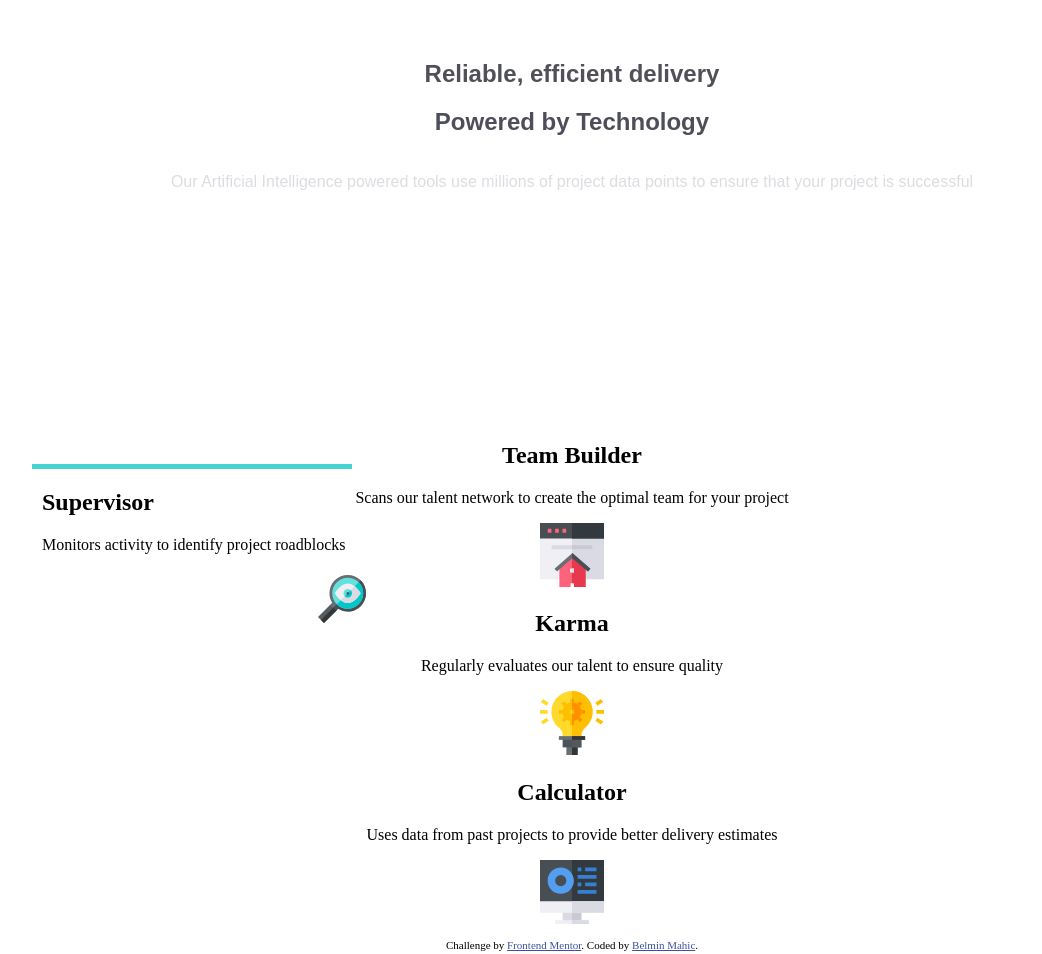
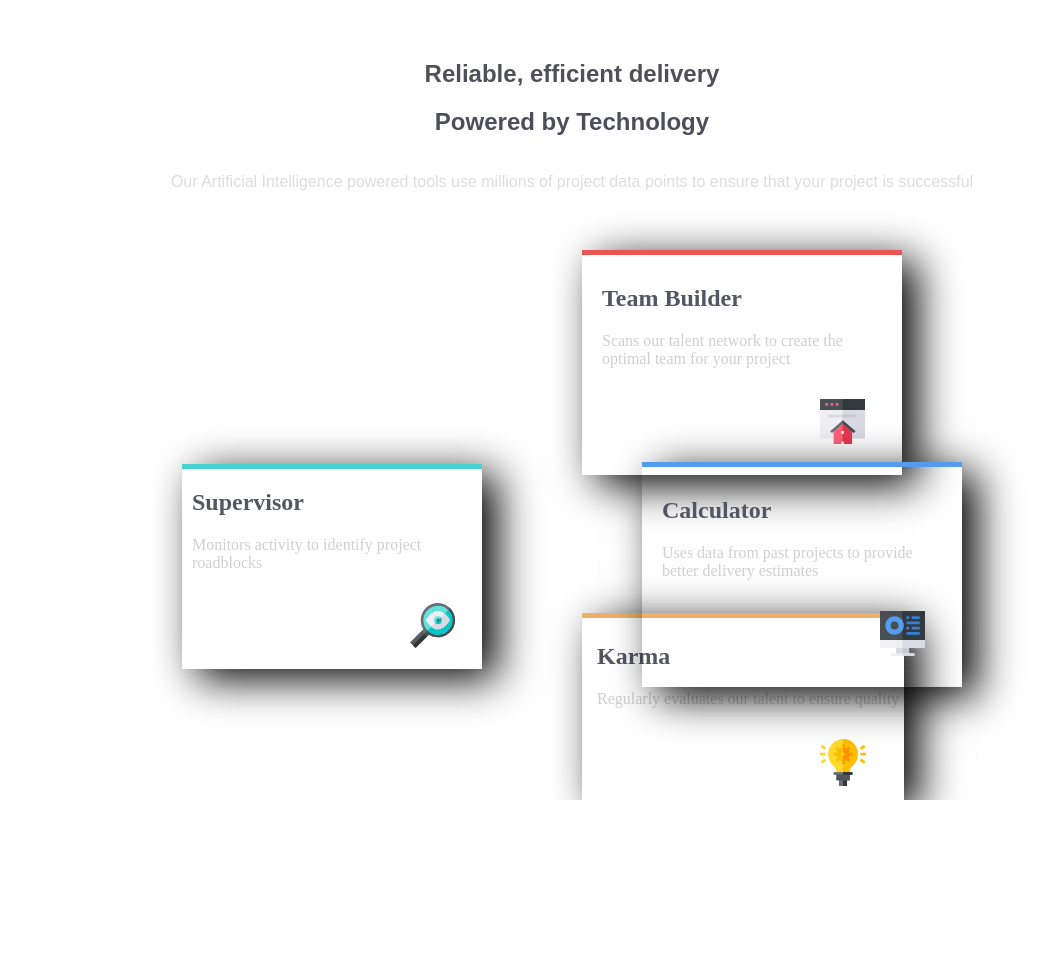
Before and after one commit to BelminMahic/AnIdiotsGuideToWebDevelopment_FourCardFeature, a plain HTML site: page index.html in a window 1280 px wide. Shown: the whole page, without its empty margins (68-1110 px from the left). After the commit the page ends 800 px from the top, so only its background shows below. Drawn offline with Linux system fonts and the light colour scheme.

Commit message:
zavrsen izazov

```diff
--- a/css/style.css
+++ b/css/style.css
@@ -32,17 +32,108 @@ body{
 .supervisor{
     position:relative;
     border-top:5px solid rgb(70,210,209);
-    width:25%;
-    left:100px;
+    width:300px;
+    height:200px;
+    left:250px;
     top:200px;
+    box-shadow: 15px 10px 40px black;
+
 }
 .supervisor h2, .supervisor p{
     text-align: left;
     margin-left:10px;
 }
+.supervisor h2{
+    color:rgb(84,86,99);
+}
+.supervisor p{
+    color:rgb(207,208,210);
+}
+.team-builder h2{
+    color:rgb(84,86,99);
+}
+.team-builder p{
+    color:rgb(207,208,210);
+}
+.karma h2{
+    color:rgb(84,86,99);
+}
+.karma p{
+    color:rgb(207,208,210);
+}
+.calculator h2{
+    color:rgb(84,86,99);
+}
+.calculator p{
+    color:rgb(207,208,210);
+}
 .supervisor img{
     position: relative;
     width:15%;
     top:5px;
-    left:150px;
+    left:100px;
+    padding:10px;
 }
+.team-builder{
+    position: absolute;
+    border-top:5px solid rgb(234,84,83);
+    width:300px;
+    height:200px;
+    top:250px;
+    left:650px;
+    padding:10px;
+    box-shadow: 15px 10px 40px black;
+
+}
+.team-builder h2, .team-builder p{
+    text-align: left;
+    margin-left:10px;
+}
+.team-builder img{
+    position: relative;
+    width:15%;
+    top:5px;
+    left:100px;
+    padding:10px;
+}
+.calculator{
+    position: absolute;
+    width:300px;
+    height:200px;
+    border-top:5px solid rgb(84,156,238);
+    right:250px;
+    top:462px;
+    padding:10px;
+    box-shadow: 15px 10px 40px black;
+}
+.calculator h2, .calculator p{
+    text-align: left;
+    margin-left:10px;
+}
+.calculator img{
+    position: relative;
+    width:15%;
+    top:5px;
+    left:100px;
+    padding:10px;
+}
+.karma{
+    position: absolute;
+    border-top:5px solid rgb(235,177,103);
+    bottom:0;
+    left:650px;
+    padding:5px;
+    box-shadow: 15px 10px 40px black;
+
+}
+.karma h2, .karma p{
+    text-align: left;
+    margin-left:10px;
+}
+.karma img{
+    position: relative;
+    width:15%;
+    top:5px;
+    left:100px;
+    padding:10px;
+}
--- a/index.html
+++ b/index.html
@@ -46,11 +46,6 @@
   <img src="images/icon-calculator.svg" alt="calculator icon">
 </div>
 
-  <footer>
-    <p class="attribution">
-      Challenge by <a href="https://www.frontendmentor.io?ref=challenge" target="_blank">Frontend Mentor</a>.
-      Coded by <a href="#">Belmin Mahic</a>.
-    </p>
-  </footer>
+
 </body>
 </html>
```
